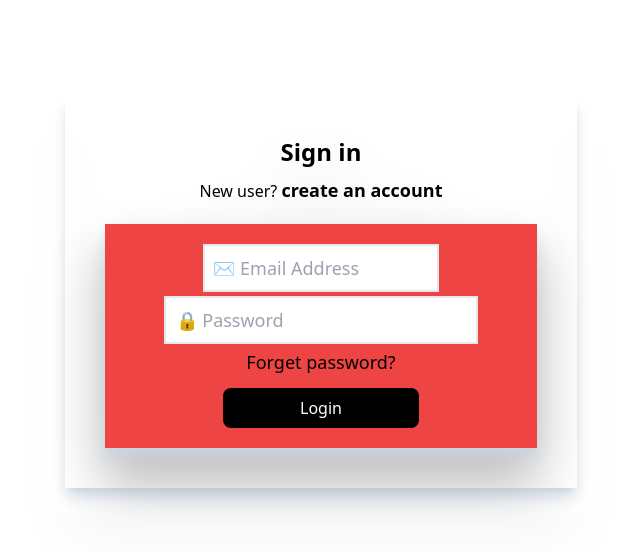
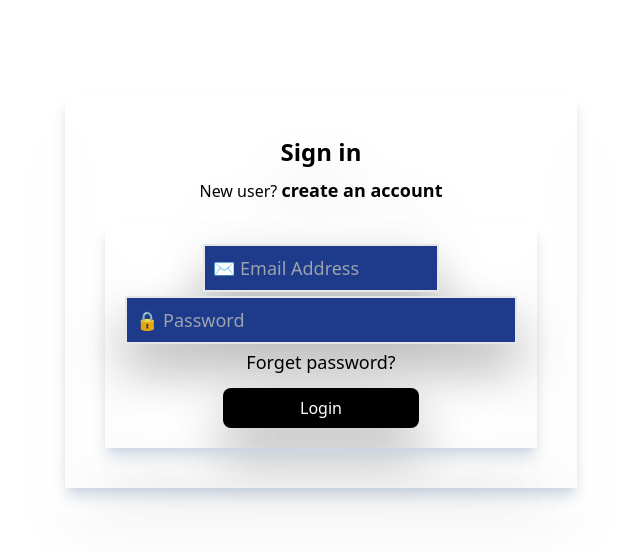
Before and after one commit to Divine-Chidozie/consolemart-store, a React (Vite) app: page /signin in a window 1280 px wide. Shown: the top 552 px of the page, without its empty margins (319-959 px from the left). Built offline with nearby package versions, Linux system fonts and the light colour scheme.

Commit message:
updating changes on signin form

```diff
--- a/src/pages/Signin.jsx
+++ b/src/pages/Signin.jsx
@@ -63,14 +63,14 @@ const Signin = () => {
 
       <form
         onSubmit={handleSubmit}
-        className="bg-red-500 w-full flex flex-col justify-center items-center p-5 shadow-lg drop-shadow-2xl shadow-slate-300"
+        className="w-full flex flex-col justify-center items-center p-5 shadow-lg drop-shadow-2xl shadow-slate-300"
       >
         <input
           type="email"
           value={email}
           onChange={handleEmailChange}
           placeholder="✉️ Email Address"
-          className="w-[80%] border-2 border-gray-200 py-2 pl-2 md:w-3/5 text-lg text-gray-700 outline-none mb-1"
+          className="w-[100%] bg-blue-900 border-2 border-gray-200 py-2 pl-2 md:w-3/5 text-lg text-gray-700 outline-none mb-1"
         />
         {emailError && (
           <p className="text-red-600 text-sm mb-3 font-bold">{emailError}</p>
@@ -81,7 +81,7 @@ const Signin = () => {
           value={password}
           onChange={handlePasswordChange}
           placeholder="  🔒 Password"
-          className="w-[80%] border-2 border-gray-200 mb-1 py-2 pl-2md:w-3/5 text-lg text-gray-700 outline-none"
+          className="w-[100%] bg-blue-900 border-2 border-gray-200 mb-1 py-2 pl-2md:w-3/5 text-lg text-gray-700 outline-none"
         />
         {passwordError && (
           <p className="text-red-600 text-sm mb-3 font-bold">{passwordError}</p>
```
